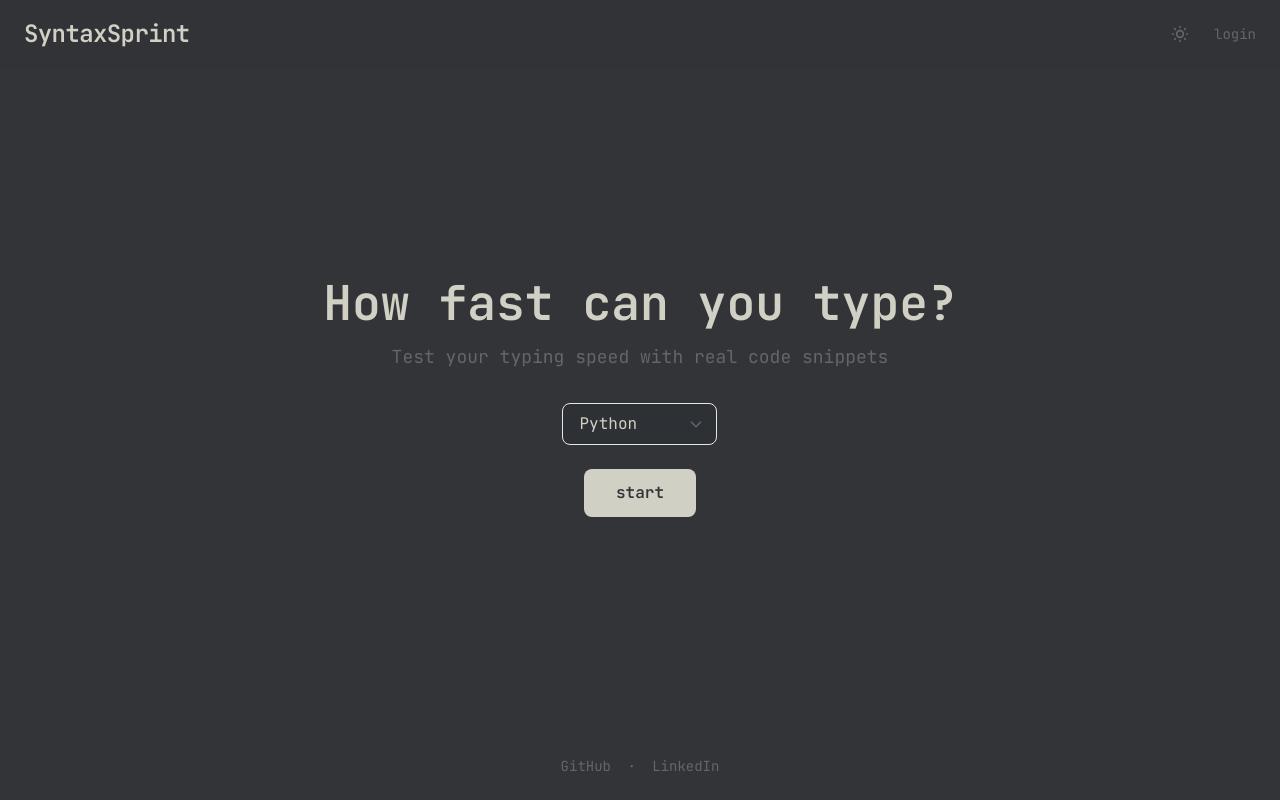
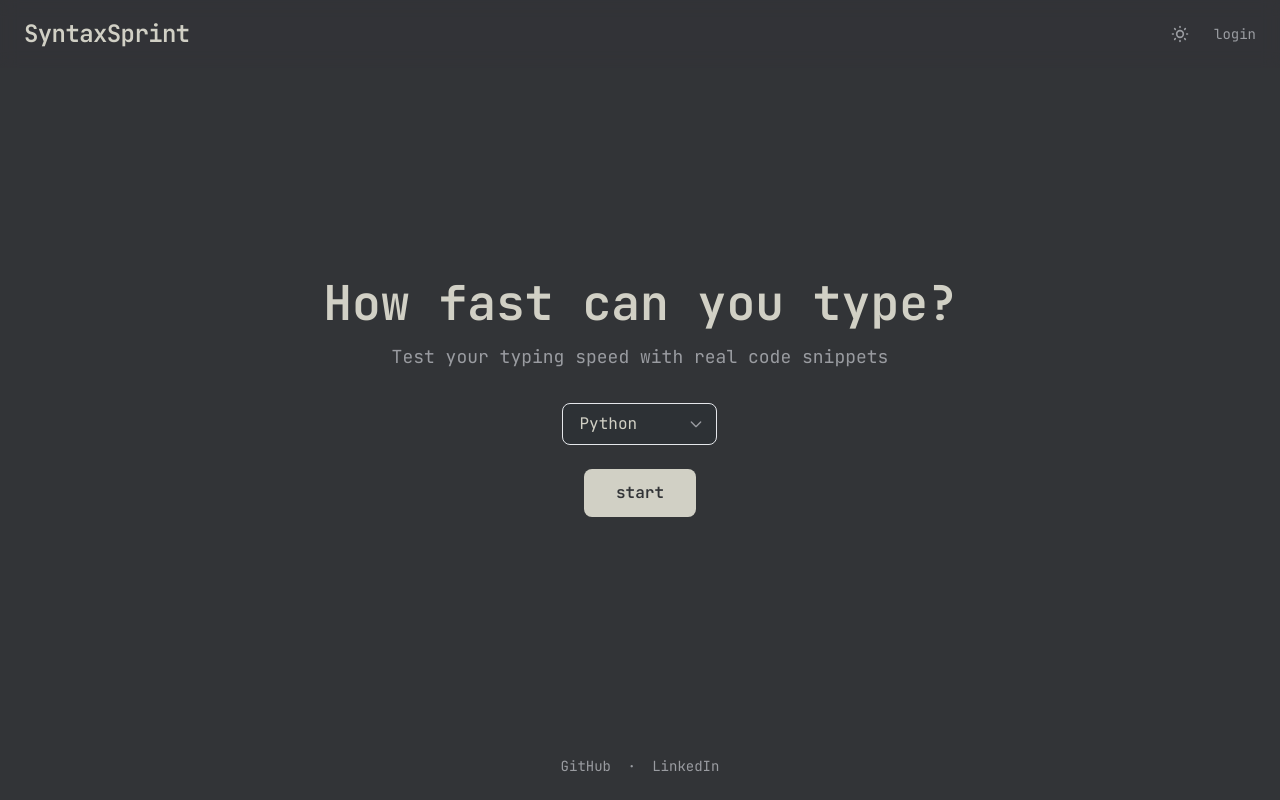
Before and after one commit to Chorexxs/SyntaxSprint, a Django app: page / in a window 1280 px wide. Run offline with Django 5.2, Linux system fonts and the light colour scheme; some libraries are stand-ins or nearby versions.

Commit message:
Ajustar los tokens de color a contraste WCAG AA
- Subir --text-sub a #9a9ca1 (oscuro) y #5f6165 (claro)
- Ajustar --error y --success: se usan en texto de 14 px
- Quitar la opacidad /60 del footer y estilizar el placeholder
- Añadir etiqueta accesible al selector de lenguaje

Refs: specs/006-ui-and-theming

```diff
--- a/syntax_sprint/static/css/styles.css
+++ b/syntax_sprint/static/css/styles.css
@@ -9,11 +9,11 @@
   --bg-primary: #323437;
   --bg-secondary: #2d3135;
   --text-main: #d1d0c5;
-  --text-sub: #646669;
+  --text-sub: #9a9ca1;
   --text-active: #d1d0c5;
   --caret: #d1d0c5;
   --success: #9ece9a;
-  --error: #ca4754;
+  --error: #e58a90;
   --error-sub: #7e3838;
 
   /* Spacing */
@@ -25,11 +25,11 @@
   --bg-primary: #f5f5f5;
   --bg-secondary: #e8e8e8;
   --text-main: #323437;
-  --text-sub: #a0a0a0;
+  --text-sub: #5f6165;
   --text-active: #323437;
   --caret: #323437;
-  --success: #44a844;
-  --error: #d95050;
+  --success: #2e7d32;
+  --error: #c0392b;
   --error-sub: #e8b4b4;
 }
 
@@ -51,6 +51,12 @@ html {
 /* La interacción con puntero no necesita el anillo de foco */
 :focus:not(:focus-visible) {
   outline: none;
+}
+
+/* Placeholder legible con el mismo contraste que el texto secundario */
+::placeholder {
+  color: var(--text-sub);
+  opacity: 1;
 }
 
 /* Custom Scrollbar */
--- a/syntax_sprint/templates/base.html
+++ b/syntax_sprint/templates/base.html
@@ -92,7 +92,7 @@
   </main>
 
   <!-- Footer -->
-  <footer class="py-6 text-center text-sm text-[var(--text-sub)]/60">
+  <footer class="py-6 text-center text-sm text-[var(--text-sub)]">
     <a href="https://github.com/Chorexxs" target="_blank" rel="noopener" class="hover:text-[var(--text-sub)] transition-colors">GitHub</a>
     <span class="mx-2">·</span>
     <a href="https://www.linkedin.com/in/oswaldo-fonseca-gonzalez/" target="_blank" rel="noopener" class="hover:text-[var(--text-sub)] transition-colors">LinkedIn</a>
--- a/syntax_sprint/templates/index.html
+++ b/syntax_sprint/templates/index.html
@@ -15,6 +15,7 @@
 
       <!-- Language Selector -->
       <div class="mb-6">
+        <label for="language-select" class="sr-only">Lenguaje</label>
         <select id="language-select" class="bg-[var(--bg-secondary)] text-[var(--text-main)] px-4 py-2 rounded-lg border border-[var(--text-sub)]/20 focus:border-[var(--caret)]">
           <option value="python">Python</option>
           <option value="javascript">JavaScript</option>
```
